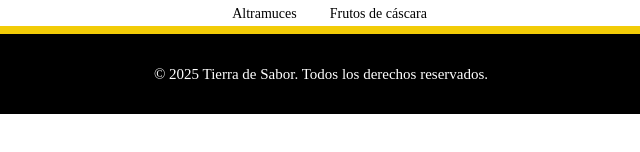
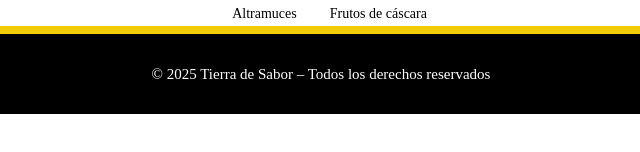
Before and after one commit to Web-Restaurante-proyecto/Restaurante, a plain HTML site: page alergenos/alergenos.html in a window 1280 px wide. Shown: the part 1334-1486 px from the top of the page, 319-959 px from the left. Drawn offline with Linux system fonts and the light colour scheme.

Commit message:
footer automatizado en guarniciones, postres y alergenos

```diff
--- a/alergenos/alergenos.html
+++ b/alergenos/alergenos.html
@@ -106,9 +106,9 @@
         </ul>
       </section>
 
-      <footer>
-        <p>© 2025 Tierra de Sabor. Todos los derechos reservados.</p>
-      </footer>
+     <div id="footer-container"></div>
+
+      <script src="../scriptfooter.js" defer></script>
     </main>
   </body>
 </html>
--- /dev/null
+++ b/footer.html
@@ -0,0 +1,3 @@
+    <footer class="footer">
+        <p>© 2025 Tierra de Sabor – Todos los derechos reservados</p>
+    </footer>
--- /dev/null
+++ b/scriptfooter.js
@@ -0,0 +1,8 @@
+fetch("../footer.html")
+    .then(response => response.text())
+    .then(data => {
+        document.getElementById("footer-container").innerHTML = data;
+    })
+    .catch(error => {
+        console.error("Error al cargar el footer:", error);
+    });
```
Also changed, not shown: Index.HTML (+1 -3 lines), guarniciones/guarniciones.html (+4 -0 lines), postres/postres.html (+3 -3 lines).
